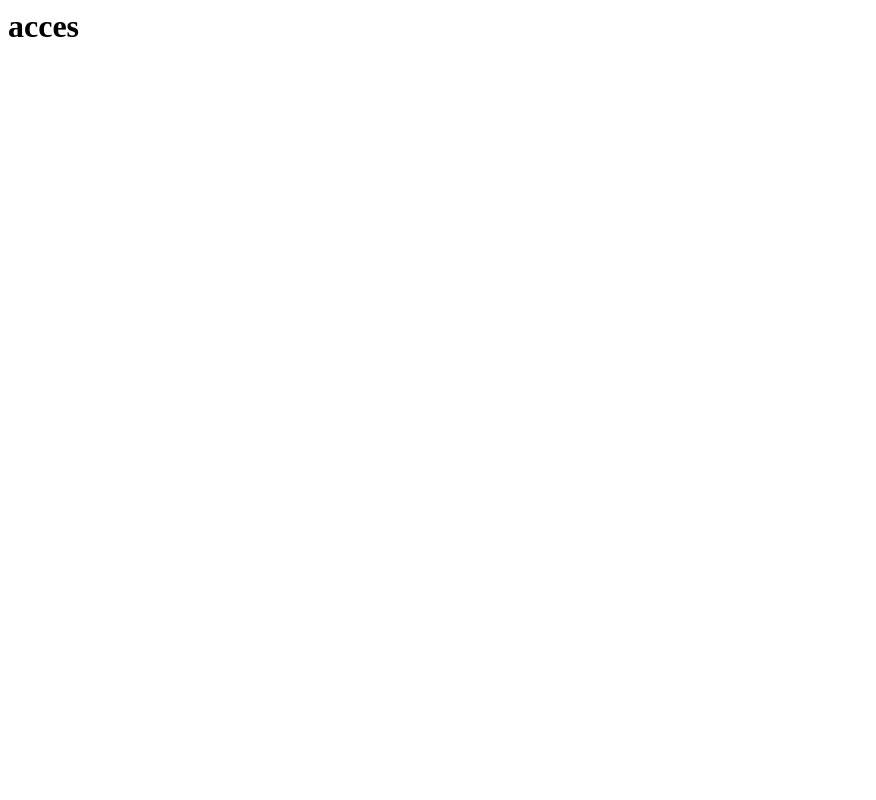
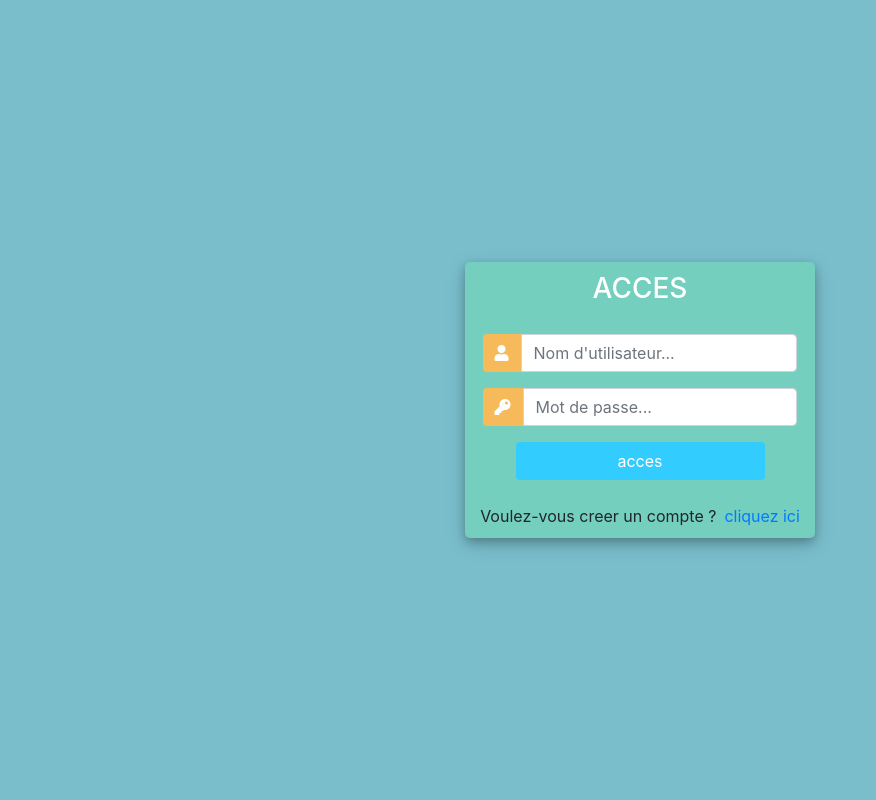
Before and after one commit to tartempion-sdr/internet_app_maps, a Django app: page /compte/acces in a window 1280 px wide. Before the commit the part shown is almost empty. Shown: the whole page, without its empty margins (0-876 px from the left). Run offline with Django 4.2, Linux system fonts and the light colour scheme; some libraries are stand-ins or nearby versions.

Commit message:
suite acces

```diff
--- a/src/compte/views.py
+++ b/src/compte/views.py
@@ -1,6 +1,8 @@
 from django.shortcuts import render, redirect
 from django.contrib.auth.forms import UserCreationForm
+from django.contrib.auth import authenticate, login
 from .forms import CreerUtilisateur
+from django.contrib import messages
 
 # Create your views here.
 def inscriptionPage(request):
@@ -9,10 +11,21 @@ def inscriptionPage(request):
         form=CreerUtilisateur(request.POST)
         if form.is_valid():
             form.save()
+            user=form.cleaned_data.get('username')
+            messages.success(request,'compte creer avec succes '+user)
             return redirect('acces')
     context={'form':form}
     return render(request,'compte/inscription.html',context)
 
 def accesPage(request):
     context={}
+    if request.method=='POST':
+        username=request.POST.get('username')
+        password=request.POST.get('password')
+        user=authenticate(request,username=username,password=password)
+        if user is not None:
+            login(request,user)
+            return redirect('maps')
+        else:
+            messages.info(request,"erreur nom d'utilisateur")
     return render(request,'compte/acces.html',context)
--- a/src/internet_app/templates/internet_app/index.html
+++ b/src/internet_app/templates/internet_app/index.html
@@ -5,7 +5,7 @@
 <body>
 
  <form>
-      <button type="submit" formaction="http://127.0.0.1:8000/internet_app/compte/acces">connection</button>
+      <button type="submit" formaction="http://127.0.0.1:8000/internet_app/compte/acces">acces</button>
     </form>
 
 <form>
--- a/src/templates/compte/acces.html
+++ b/src/templates/compte/acces.html
@@ -1 +1,121 @@
-<h1>acces</h1>
+<!DOCTYPE html>
+<html>
+
+<head>
+	<title>Login</title>
+	<link rel="stylesheet" href="https://stackpath.bootstrapcdn.com/bootstrap/4.1.3/css/bootstrap.min.css" integrity="sha384-MCw98/SFnGE8fJT3GXwEOngsV7Zt27NXFoaoApmYm81iuXoPkFOJwJ8ERdknLPMO" crossorigin="anonymous">
+	<script src="https://ajax.googleapis.com/ajax/libs/jquery/3.3.1/jquery.min.js"></script>
+	<link rel="stylesheet" href="https://use.fontawesome.com/releases/v5.6.1/css/all.css" integrity="sha384-gfdkjb5BdAXd+lj+gudLWI+BXq4IuLW5IT+brZEZsLFm++aCMlF1V92rMkPaX4PP" crossorigin="anonymous">
+
+
+	<style>
+		body,
+		html {
+			margin: 0;
+			padding: 0;
+			height: 100%;
+			background: #7abecc !important;
+		}
+		.user_card {
+			width: 350px;
+			margin-top: auto;
+			margin-bottom: auto;
+			background: #74cfbf;
+			position: relative;
+			display: flex;
+			justify-content: center;
+			flex-direction: column;
+			padding: 10px;
+			box-shadow: 0 4px 8px 0 rgba(0, 0, 0, 0.2), 0 6px 20px 0 rgba(0, 0, 0, 0.19);
+			-webkit-box-shadow: 0 4px 8px 0 rgba(0, 0, 0, 0.2), 0 6px 20px 0 rgba(0, 0, 0, 0.19);
+			-moz-box-shadow: 0 4px 8px 0 rgba(0, 0, 0, 0.2), 0 6px 20px 0 rgba(0, 0, 0, 0.19);
+			border-radius: 5px;
+
+		}
+
+		.form_container {
+			margin-top: 20px;
+		}
+
+		#form-title{
+			color: #fff;
+
+		}
+
+		.login_btn {
+			width: 100%;
+			background: #33ccff !important;
+			color: white !important;
+		}
+		.login_btn:focus {
+			box-shadow: none !important;
+			outline: 0px !important;
+		}
+		.login_container {
+			padding: 0 2rem;
+		}
+		.input-group-text {
+			background: #f7ba5b !important;
+			color: white !important;
+			border: 0 !important;
+			border-radius: 0.25rem 0 0 0.25rem !important;
+		}
+		.input_user,
+		.input_pass:focus {
+			box-shadow: none !important;
+			outline: 0px !important;
+		}
+
+		#messages{
+			background-color: grey;
+			color: #fff;
+			padding: 10px;
+			margin-top: 10px;
+		}
+	</style>
+
+</head>
+<body>
+	<div class="container h-100">
+		<div class="d-flex justify-content-center h-100">
+			<div class="user_card">
+				<div class="d-flex justify-content-center">
+
+
+					<h3 id="form-title">ACCES</h3>
+				</div>
+				<div class="d-flex justify-content-center form_container">
+					<form method="POST" action="">
+                                                {% csrf_token %}
+						<div class="input-group mb-3">
+							<div class="input-group-append">
+								<span class="input-group-text"><i class="fas fa-user"></i></span>
+							</div>
+							<input type="text" name="username" placeholder="Nom d'utilisateur..." class="form-control">
+						</div>
+						<div class="input-group mb-2">
+							<div class="input-group-append">
+								<span class="input-group-text"><i class="fas fa-key"></i></span>
+							</div>
+								<input type="password" name="password" placeholder="Mot de passe..." class="form-control" >
+						</div>
+
+							<div class="d-flex justify-content-center mt-3 login_container">
+				 				<input class="btn login_btn" type="submit" value="acces">
+				   			</div>
+					</form>
+
+				</div>
+
+				<div class="mt-4">
+					<div class="d-flex justify-content-center links">
+						Voulez-vous creer un compte ? <a href="{% url 'inscription' %}" class="ml-2">cliquez ici</a>
+					</div>
+
+				</div>
+			</div>
+		</div>
+	</div>
+</body>
+
+</html>
```
Also changed, not shown: src/db.sqlite3, 4 other files.
